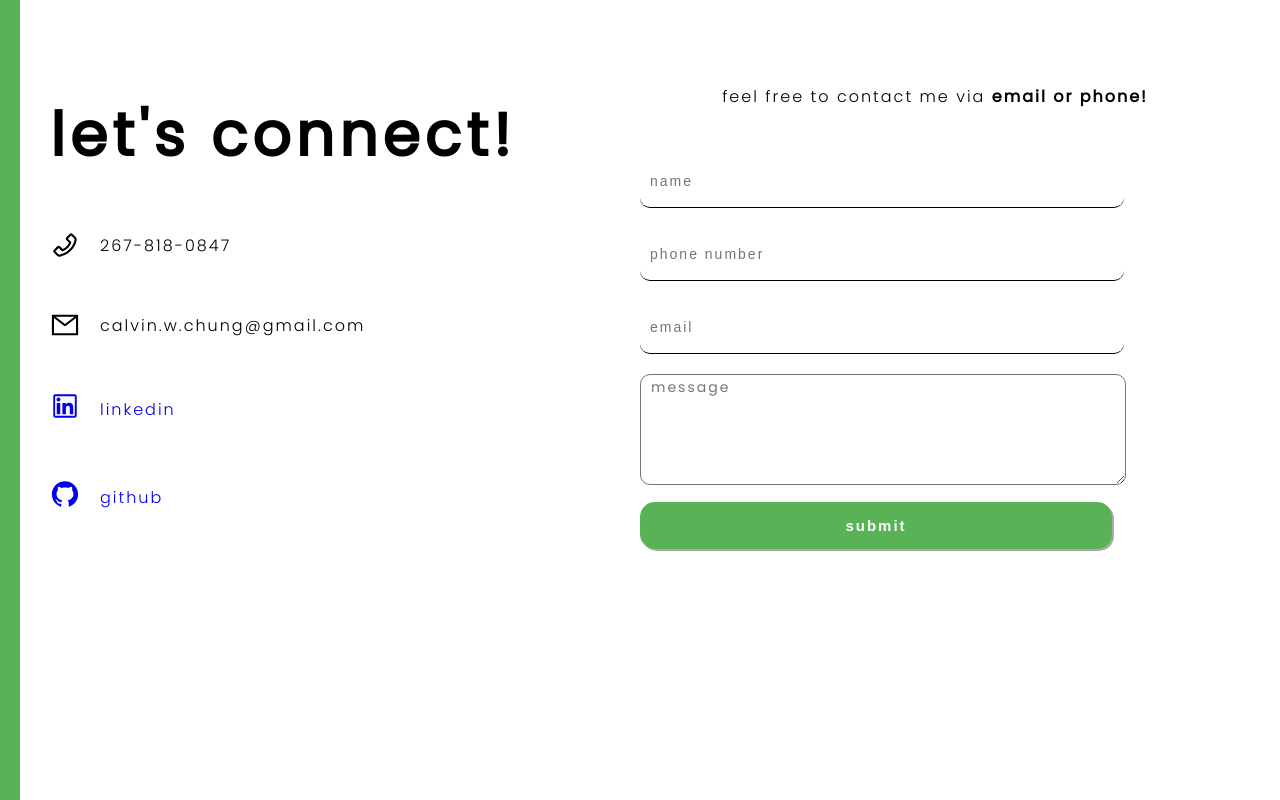
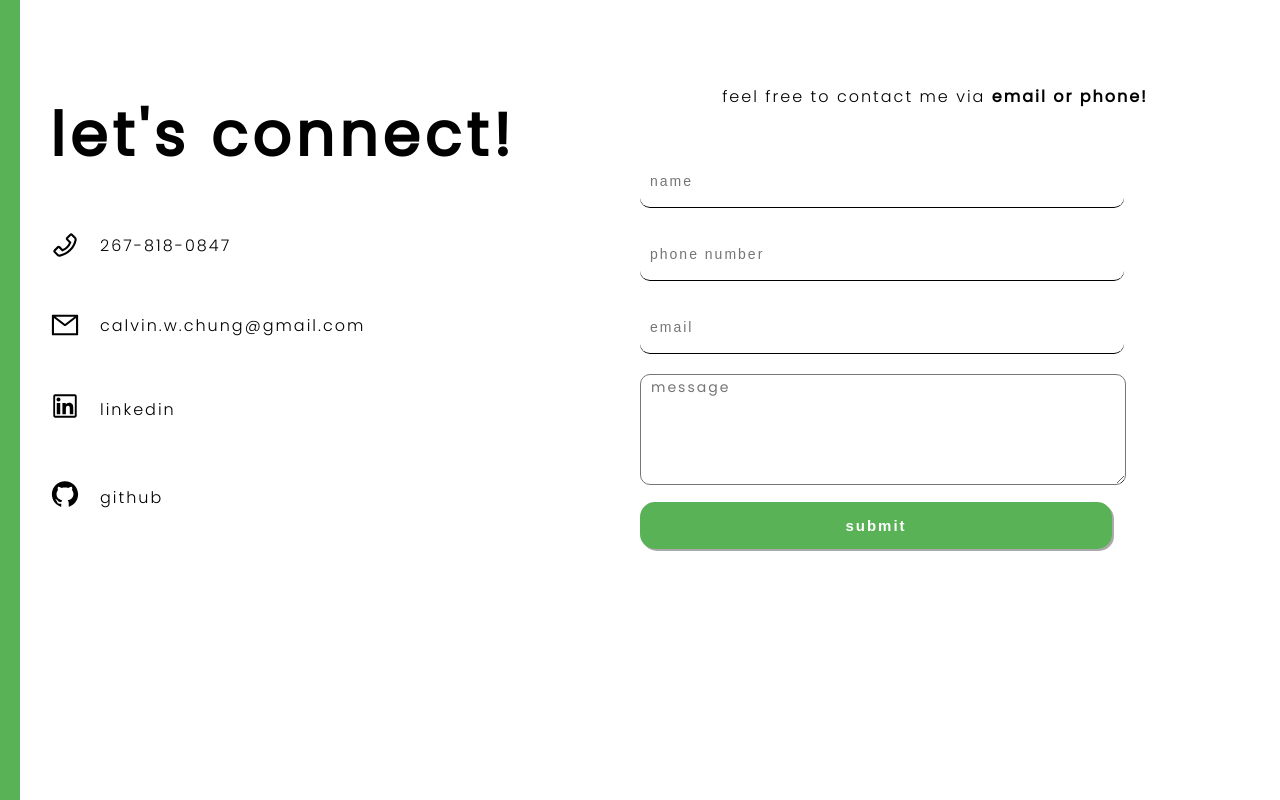
Before and after one commit to calvinwchung/Portfolio-Page, a React (Create React App) app: page / in a window 1280 px wide. Shown: the part 2713-3513 px from the top of the page. Built offline with nearby package versions, Linux system fonts and the light colour scheme.

Commit message:
changing color on links

```diff
--- a/src/components/contact/contact.css
+++ b/src/components/contact/contact.css
@@ -110,6 +110,7 @@ button {
 
 .linked, .git {
   text-decoration: none;
+  color: inherit
 }
 
 @media screen and (max-width: 480px) {
```
